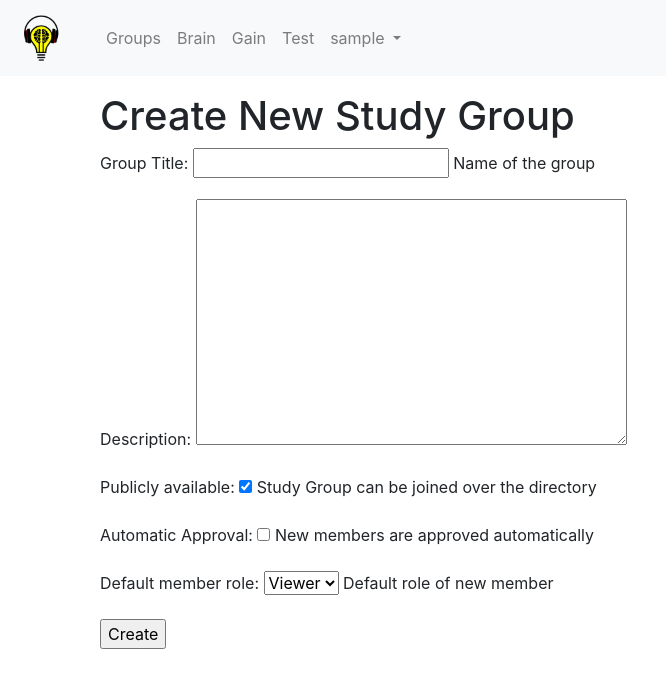
After one commit to rollinger/braingainflash, a Django app: page /studygroup/new/ in a window 1280 px wide. The commit adds this page. Shown: the top 688 px of the page, without its empty margins (0-666 px from the left). Run offline with Django 3.2, Linux system fonts and the light colour scheme; the visitor is signed in with stand-in values (Sample User, id 1); parts of the project's set-up code (start-up, migrations or seed data) failed here and were passed over; some libraries are stand-ins or nearby versions.

Commit message:
Add views for group list and directory

```diff
--- a/config/urls.py
+++ b/config/urls.py
@@ -5,11 +5,6 @@ from django.urls import include, path, reverse_lazy
 from django.views import defaults as default_views
 from django.views.generic import RedirectView, TemplateView
 from rest_framework.authtoken.views import obtain_auth_token
-
-
-def trigger_sentry_error(request):
-    division_by_zero = 1 / 0
-    return division_by_zero
 
 
 class HomeRedirectView(RedirectView):
@@ -34,9 +29,8 @@ urlpatterns = [
     #
     # App url confs
     #
+    path("studygroup/", include("memo.studygroups.urls", namespace="studygroup")),
     path("memo/", include("memo.cardset.urls", namespace="memo")),
-    # Convenience Paths
-    path("sentry-debug/", trigger_sentry_error),
 ] + static(settings.MEDIA_URL, document_root=settings.MEDIA_ROOT)
 
 # API URLS
--- a/memo/cardset/admin.py
+++ b/memo/cardset/admin.py
@@ -26,6 +26,7 @@ class MemoSetAdmin(TreeAdmin):
     search_fields = ["topic", "creator"]
     autocomplete_fields = [
         "creator",
+        "studygroup",
     ]
     readonly_fields = [
         "id",
@@ -40,7 +41,7 @@ class MemoSetAdmin(TreeAdmin):
             {
                 "fields": (
                     "topic",
-                    "creator",
+                    ("studygroup", "creator"),
                 )
             },
         ),
--- a/memo/studygroups/models.py
+++ b/memo/studygroups/models.py
@@ -8,15 +8,9 @@ from utils.abstract_models import TimestampMixin, UUIDMixin
 User = get_user_model()
 
 STUDYGROUP_ROLES = (
-    (0, _("Viewer")),  # view_perm
-    (1, _("Editor")),  # view_perm, update_perm
-    (2, _("Admin")),  # view_perm, update_perm, create_perm, delete_perm
-)
-
-STUDYGROUP_JOIN_MODE = (
-    (0, _("Public")),  # free public join
-    (1, _("Managed")),  # managed join
-    (2, _("Private")),  # join is closed
+    ("viewer", _("Viewer")),  # view_perm
+    ("editor", _("Editor")),  # view_perm, update_perm
+    ("admin", _("Admin")),  # view_perm, update_perm, create_perm, delete_perm
 )
 
 
@@ -32,6 +26,7 @@ class StudyGroup(UUIDMixin, TimestampMixin, models.Model):
     class Meta:
         verbose_name = _("Study Group")
         verbose_name_plural = _("Study Groups")
+        ordering = ("-is_main_user_group",)
 
     name = models.CharField(
         _("Group Title"),
@@ -52,25 +47,33 @@ class StudyGroup(UUIDMixin, TimestampMixin, models.Model):
         help_text=_("If this is the main user group"),
         default=False,
     )
-
-    join_mode = models.PositiveSmallIntegerField(
-        _("Join Group Mode"),
-        help_text=_("How new members can join"),
-        choices=STUDYGROUP_JOIN_MODE,
-        default=2,
+    is_publicly_available = models.BooleanField(
+        _("Publicly available"),
+        help_text=_("Study Group can be joined over the directory"),
+        default=True,
     )
 
-    new_member_role = models.PositiveSmallIntegerField(
+    new_member_role = models.CharField(
         _("Default member role"),
         help_text=_("Default role of new member"),
+        max_length=20,
         choices=STUDYGROUP_ROLES,
-        default=0,
+        default="viewer",
+    )
+
+    auto_approve_new_member = models.BooleanField(
+        _("Automatic Approval"),
+        help_text=_("New members are approved automatically"),
+        default=False,
     )
 
     objects = StudyGroupManager()
 
     def __str__(self):
         return "%s" % (self.name)
+
+    def is_member(self, user):
+        return True
 
     def get_absolute_url(self):
         # Returns path to update-view
@@ -102,6 +105,12 @@ class Membership(UUIDMixin, TimestampMixin, models.Model):
         on_delete=models.CASCADE,
     )
 
+    approved = models.BooleanField(
+        _("Approved"),
+        help_text=_("Membership is approved"),
+        default=False,
+    )
+
     group = models.ForeignKey(
         StudyGroup,
         help_text=_("Study Group of the relation"),
@@ -109,11 +118,12 @@ class Membership(UUIDMixin, TimestampMixin, models.Model):
         on_delete=models.CASCADE,
     )
 
-    role = models.PositiveSmallIntegerField(
+    role = models.CharField(
         _("Role"),
         help_text=_("Member's role in study group"),
+        max_length=20,
         choices=STUDYGROUP_ROLES,
-        default=0,
+        default="viewer",
     )
 
     objects = MembershipManager()
--- /dev/null
+++ b/memo/studygroups/urls.py
@@ -0,0 +1,34 @@
+from django.urls import path
+
+from memo.studygroups.views import (
+    group_create_view,
+    group_directory_view,
+    group_join_view,
+    group_list_view,
+)
+
+app_name = "studygroups"
+
+urlpatterns = [
+    # Main List View
+    path(
+        "",
+        view=group_list_view,
+        name="group_list_view",
+    ),
+    path(
+        "directory/",
+        view=group_directory_view,
+        name="group_directory_view",
+    ),
+    path(
+        "new/",
+        view=group_create_view,
+        name="group_create_view",
+    ),
+    path(
+        "join/<uuid:unique_id>",
+        view=group_join_view,
+        name="group_join_view",
+    ),
+]
--- a/memo/studygroups/views.py
+++ b/memo/studygroups/views.py
@@ -0,0 +1,88 @@
+from django.contrib.auth.decorators import login_required
+from django.db.models import Q
+from django.urls import reverse_lazy
+from django.utils.decorators import method_decorator
+from django.views.generic import CreateView, ListView, RedirectView
+from studygroups.models import Membership, StudyGroup
+
+
+@method_decorator(login_required, name="dispatch")
+class StudyGroupListView(ListView):
+    model = StudyGroup
+    template_name = "studygroups/group_list_view.html"
+
+    def get_queryset(self, *args, **kwargs):
+        # Returns group list for user
+        return StudyGroup.objects.filter(memberships__member=self.request.user)
+
+    def get_context_data(self, **kwargs):
+        # Optional additional context data
+        context = super(StudyGroupListView, self).get_context_data(**kwargs)
+        return context
+
+
+group_list_view = StudyGroupListView.as_view()
+
+
+@method_decorator(login_required, name="dispatch")
+class StudyGroupDirectoryView(ListView):
+    model = StudyGroup
+    template_name = "studygroups/group_directory_view.html"
+
+    def get_queryset(self, *args, **kwargs):
+        # Returns public group list user is not a member
+        return StudyGroup.objects.filter(is_publicly_available=True).filter(
+            ~Q(memberships__member=self.request.user)
+        )
+
+    def get_context_data(self, **kwargs):
+        # Optional additional context data
+        context = super(StudyGroupDirectoryView, self).get_context_data(**kwargs)
+        return context
+
+
+group_directory_view = StudyGroupDirectoryView.as_view()
+
+
+@method_decorator(login_required, name="dispatch")
+class StudyGroupCreateView(CreateView):
+    model = StudyGroup
+    fields = [
+        "name",
+        "description",
+        "is_publicly_available",
+        "auto_approve_new_member",
+        "new_member_role",
+    ]
+    template_name = "studygroups/studygroup_create_form.html"
+    success_url = reverse_lazy("studygroups:group_list_view")
+
+    def form_valid(self, form):
+        # save form
+        # handle slug and membership for the user
+        study_group = form.save()
+        membership, created = Membership.objects.get_or_create(
+            member=self.request.user, group=study_group, role=2, approved=True
+        )
+        return super().form_valid(form)
+
+
+group_create_view = StudyGroupCreateView.as_view()
+
+
+class JoinStudyGroupRedirectView(RedirectView):
+    success_url = reverse_lazy("studygroups:group_list_view")
+
+    def get(self, request, *args, **kwargs):
+        # Get or create a membership and sets a message
+        study_group = StudyGroup.objects.get(unique_id=self.kwargs["unique_id"])
+        if study_group.is_member(request.user):
+            membership, created = Membership.objects.get_or_create(
+                member=self.request.user,
+                group=study_group,
+                role=study_group.new_member_role,
+                approved=study_group.auto_approve_new_member,
+            )
+
+
+group_join_view = JoinStudyGroupRedirectView.as_view()
--- a/memo/templates/base.html
+++ b/memo/templates/base.html
@@ -50,6 +50,12 @@
               <!--
               Authenticated Menu
               -->
+              <li class="nav-item">
+                <a class="nav-link" href="{% url 'studygroups:group_list_view' %}">
+                  {% trans "Groups" %}
+                  <span class="sr-only">(current)</span>
+                </a>
+              </li>
               <li class="nav-item">
                 <a class="nav-link" href="{% url 'cardset:memoset_root_list_view' %}">
                   {% trans "Brain" %}
--- /dev/null
+++ b/memo/templates/studygroups/studygroup_create_form.html
@@ -0,0 +1,26 @@
+{% extends "base.html" %}
+{% load static i18n %}
+
+{% block title %} {% trans "Create New Study Group" %} {% endblock %}
+
+{% block content %}
+<div class="container">
+
+  <div class="row mt-3">
+    <div class="col-sm-12">
+      <h1>{% trans "Create New Study Group" %}</h1>
+    </div>
+  </div>
+
+  <div class="row">
+    <div class="col-sm-12">
+      <form method="post">{% csrf_token %}
+        {{ form.media }}
+        {{ form.as_p }}
+        <input type="submit" value={% trans "Create" %}>
+      </form>
+    </div>
+  </div>
+
+</div>
+{% endblock content %}
--- a/memo/users/signals.py
+++ b/memo/users/signals.py
@@ -14,15 +14,18 @@ def user_created(sender, instance, **kwargs):
     if kwargs["created"]:
         # Add a general user studygroup mit the user as admin
         main_study_group, created = StudyGroup.objects.get_or_create(
-            name=_("{username} Study Space").format(
+            name=_("{username}'s Study Space").format(
                 username=instance.username.capitalize()
             ),
-            description=_("Main study space for user"),
+            description=_("Main study space for {username}").format(
+                username=instance.username
+            ),
             is_main_user_group=True,
-            join_mode=2,
+            is_publicly_available=False,
+            auto_approve_new_member=False,
         )
         membership, created = Membership.objects.get_or_create(
-            member=instance, group=main_study_group, role=2
+            member=instance, group=main_study_group, role="admin", approved=True
         )
         # Add general MemoSet Instance to studygroup
         INITIAL_MEMOSET_NAME = _("General")
```
Also changed, not shown: memo/studygroups/admin.py (+13 -5 lines), memo/studygroups/rules.py (added, +44 -0 lines), memo/templates/studygroups/group_directory_view.html (added, +32 -0 lines), memo/templates/studygroups/group_list_view.html (added, +35 -0 lines), memo/templates/studygroups/partials/_group_card.html (added, +42 -0 lines), memo/studygroups/migrations/0003_membership_approved.py (added), memo/studygroups/migrations/0004_auto_20201231_1350.py (added), memo/studygroups/migrations/0005_auto_20201231_1444.py (added), memo/studygroups/migrations/0006_auto_20201231_1527.py (added), memo/studygroups/migrations/0007_auto_20201231_1529.py (added).
